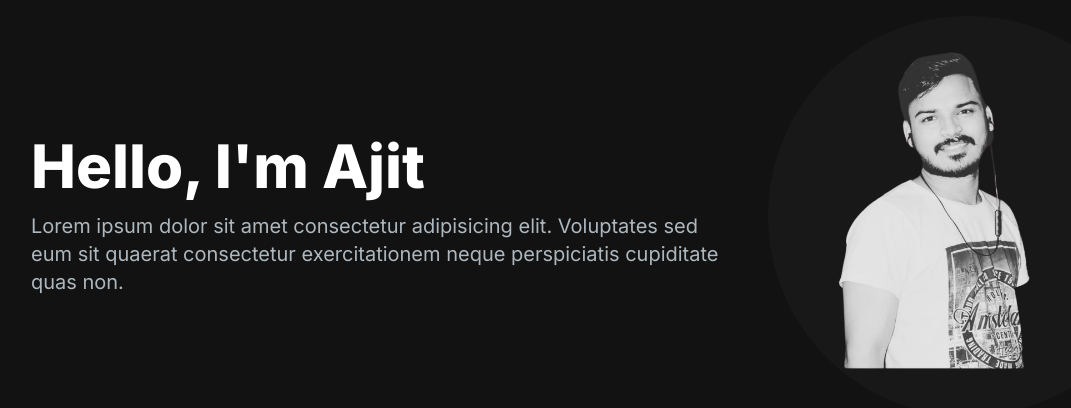
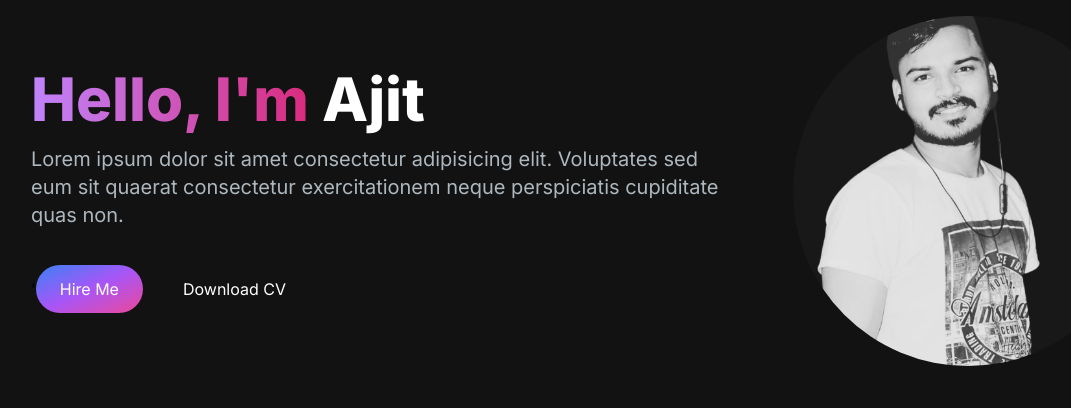
Before and after one commit to Ajitcs-20/Portfolio, a Next.js app: page / in a window 1280 px wide. Shown: the top 408 px of the page, without its empty margins (17-1088 px from the left). Built offline with nearby package versions, Linux system fonts and the light colour scheme.

Commit message:
Second Commit

```diff
--- a/app/components/HeroSection.jsx
+++ b/app/components/HeroSection.jsx
@@ -4,15 +4,20 @@ export const HeroSection = () => {
   return (
     <section>
         <div className='grid grid-cols-1 lg:grid-cols-12'>
-            <div className='col-span-1 lg:col-span-7 place-self-center'>
-        <h1 className='text-white mb-4 text-4xl lg:text-6xl font-extrabold' >Hello, I'm Ajit</h1>
-        <p className='text-[#ADB7BE] text=lg lg:text-xl'>
+            <div className='col-span-7 place-self-center text-center sm:text-left'>
+        <h1 className='text-white mb-4 text-4xl lg:text-6xl font-extrabold' ><span className="text-transparent bg-clip-text bg-gradient-to-r from-purple-400 to-pink-600">Hello, I'm{" "} </span>
+          Ajit</h1>
+        <p className='text-[#ADB7BE]  text-base sm:text=lg mb-6 lg:text-xl'>
             Lorem ipsum dolor sit amet consectetur adipisicing elit. Voluptates sed eum sit quaerat consectetur exercitationem neque perspiciatis cupiditate quas non.
         </p>
+        <div>'
+          <button className="px-6 py-3 rounded-full mr-4 w-full sm:w-fit bg-gradient-to-br from-blue-500 via-purple-500 to-pink-500  hover:bg-slate-200 text-white">Hire Me</button>
+          <button className="px-6 py-3 rounded-full mr-4 w-full sm:w-fit bg-transparent  hover:bg-slate-800 text-white  border-white mt-3">Download CV</button>
         </div>
-        <div className='col-span-1 lg:col-span-5 place-self-center mt-4 lg:mt-0'>
-            <div className='rounded-full bg-[#181818] w-[250px] h-[250px] lg:w-[400px] lg:h-[400px] relative'>
-            <Image src="/images/myImage.png" alt="image" className="absolute transform -translate-x-1/2 -translate-y-1/2 top-1/2 left-1/2" width={300} height={300}/>
+        </div>
+        <div className='col-span-1 lg:col-span-5 place-self-center mt-4 lg:mt-0 '>
+            <div className='rounded-full bg-[#181818] w-[200px] h-[200px] lg:w-[350px] lg:h-[350px] relative overflow-hidden'>
+            <Image src="/images/myImage.png" alt="image" className="absolute transform -translate-x-1/2 -translate-y-1/2 top-1/2 left-1/2 object-cover w-full h-full" width={300} height={300}/>
 
         </div>
         </div>
```
